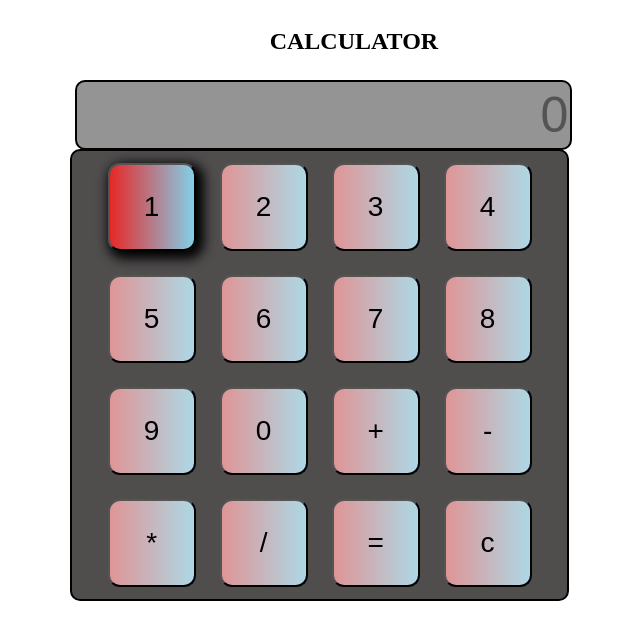
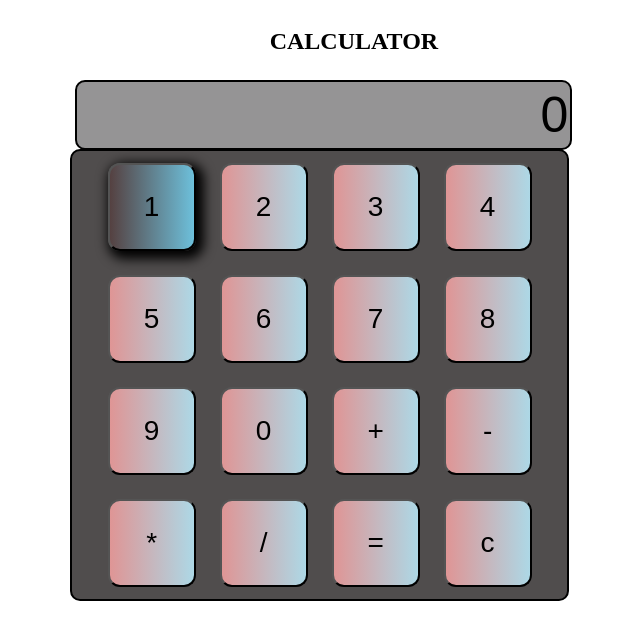
Before and after one commit to anjalishinde1912/calculator, an Angular app: page / in a window 1280 px wide. In both pictures the pointer is over the button 409 px from the left and 206 px from the top of the page. Shown: the top 640 px of the page, without its empty margins (258-898 px from the left). Built offline with nearby package versions, Linux system fonts and the light colour scheme.

Commit message:
color change

```diff
--- a/src/app/calculator/calculator.component.scss
+++ b/src/app/calculator/calculator.component.scss
@@ -45,6 +45,7 @@ h2 {
     border: 2px solid black;
     border-radius: 10px;
     background-color: rgb(149, 148, 149);
+    color: black;
   }
 
   .btn-container {
@@ -53,7 +54,7 @@ h2 {
   }
 
   .btn:hover  {
-     background:linear-gradient(to right, rgb(231, 40, 40), rgb(131, 207, 233));
+     background:linear-gradient(to right, rgb(85, 65, 65), rgb(109, 192, 219));
      box-shadow:white;
      box-shadow: 4px 4px 12px 4px;
   }
```
